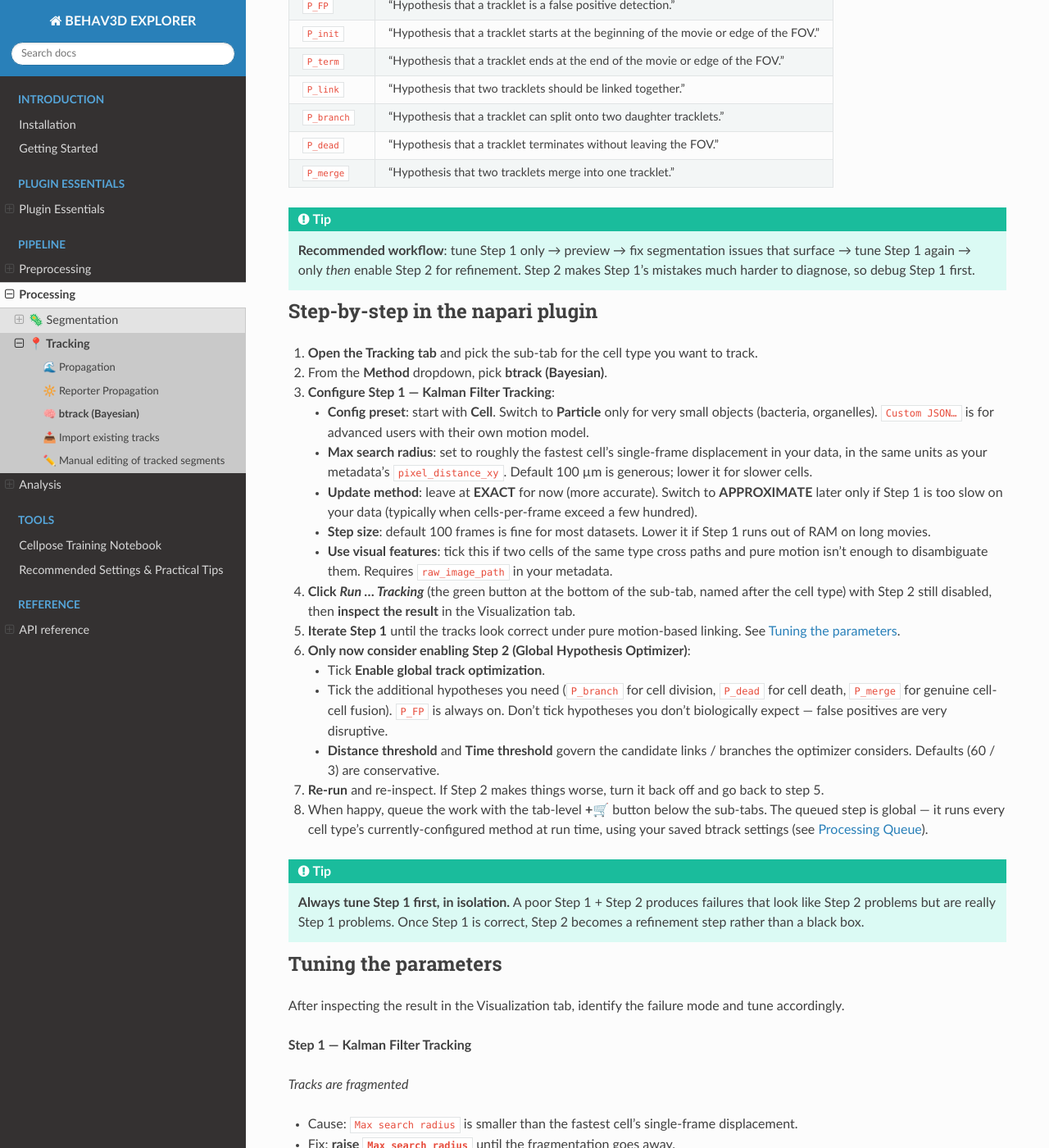
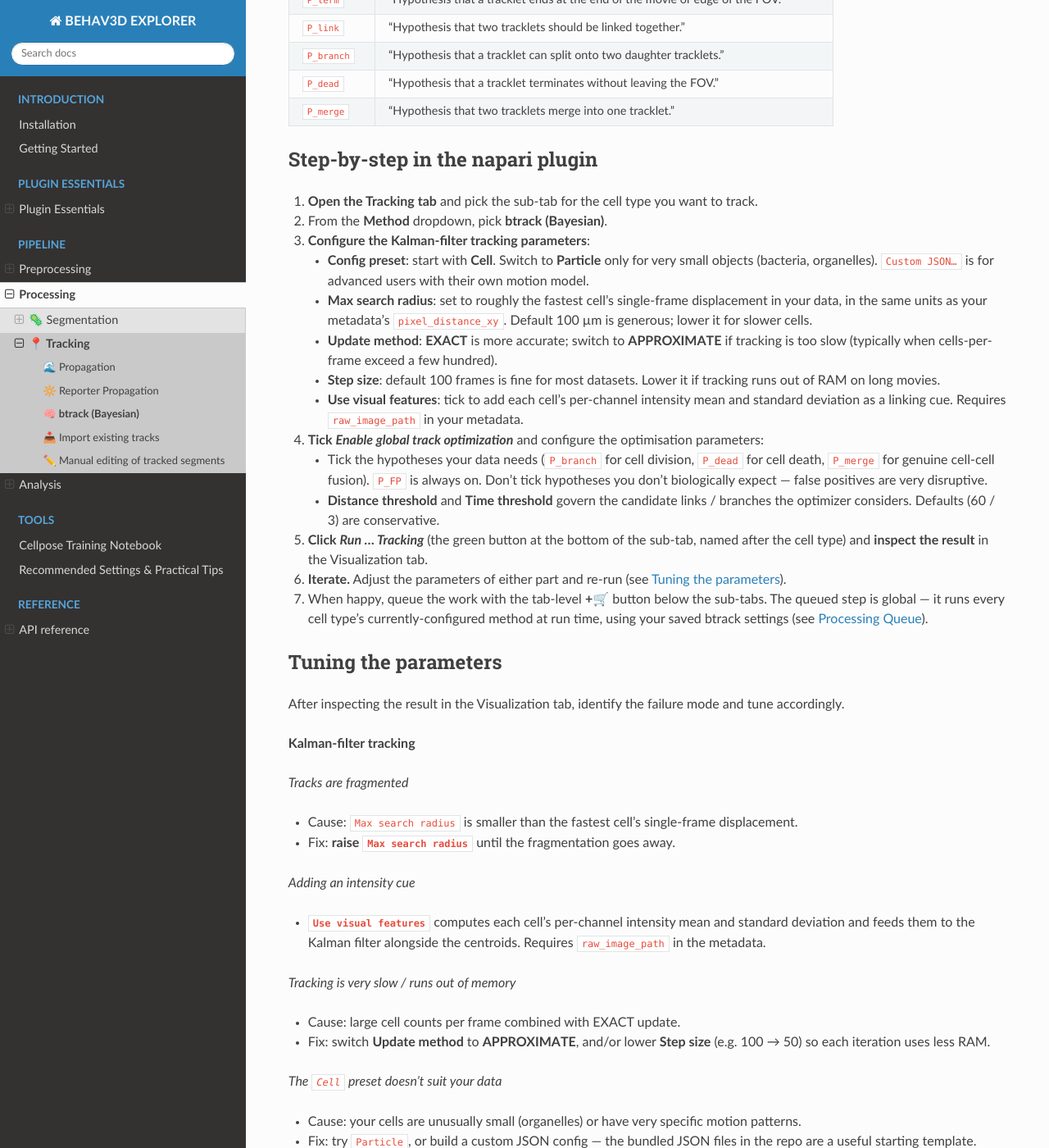
Before and after one commit to imAIgene-Dream3D/BEHAV3D, a Sphinx documentation site: the page built from docs/source/processing/tracking/btrack.md, in a window 1280 px wide and 1400 px high, scrolled down 1345 px. Shown: the whole window at 82% size. Built offline with Sphinx 7.4.7 and the Read the Docs theme 3.1.0, drawn with Linux system fonts in a browser that asks for light colours; some of the changed text lies outside the part shown.

Commit message:
wiki updated

````diff
--- a/docs/source/processing/tracking/btrack.md
+++ b/docs/source/processing/tracking/btrack.md
@@ -6,21 +6,24 @@
 its **hypothesis model** is *"used by the global optimizer to build the final set of
 tracks"* ([btrack documentation](https://btrack.readthedocs.io/en/stable/user_guide/configuration.html)).
 
-In BEHAV3D EXPLORER, btrack runs on a cell type's per-timepoint segmentation in two
-phases: the Kalman-filter tracker (always) and the global hypothesis optimiser
-(optional). Per the reference workflow it is the tracker used in routine practice
-for immune / motile cells (see [Tracking overview](index)).
+In BEHAV3D EXPLORER, btrack has **two parts** that work together on a cell type's
+per-timepoint segmentation: the **Kalman-filter tracker** and the **global
+hypothesis optimiser**. In routine lab practice both are used on every run — the
+optimiser is enabled. Per the reference workflow, btrack is the tracker used for
+immune / motile cells (see [Tracking overview](index)).
 
-## Two-step workflow
+## The two parts
 
-btrack runs in two phases inside BEHAV3D EXPLORER:
+- **Kalman-filter tracking** — links detections between frames using the motion
+  model.
+- **Global hypothesis optimisation** — resolves track merges, splits, terminations
+  and false positives across the whole track set. It is switched on with the
+  **Enable global track optimization** checkbox, which **defaults off in the GUI**;
+  in lab practice it is enabled on every run.
 
-1. **Step 1 — Kalman filter tracking**. Always runs.
-2. **Step 2 — Global hypothesis optimizer**. Optional, off by default. Resolves track merges, splits and false positives over the whole track set.
+Both parts run together in the final tracking.
 
-Tune Step 1 first and **validate visually** before turning on Step 2.
-
-### Step 1 — Kalman Filter Tracking *(always runs)*
+### Kalman-filter tracking parameters
 
 | Parameter | Default | Range | Effect |
 |---|---|---|---|
@@ -32,12 +35,12 @@
 | **Use visual features** | OFF | checkbox | When enabled, raw image intensity statistics (**mean and standard deviation per channel**) of each cell are computed alongside the centroids and fed to the Kalman filter as an extra cue. Requires `raw_image_path` in the metadata. |
 | **Workers** | 1 | 1 to (CPU cores − 1) | CPU cores for parallel feature extraction and zarr writing during btrack. The tracker itself is serial. |
 
-### Step 2 — Global Hypothesis Optimizer *(opt-in)*
+### Global hypothesis optimisation parameters
 
 | Parameter | Default | Effect |
 |---|---|---|
-| **Enable global track optimization** | OFF | Master switch for Step 2. |
-| **Hypotheses** | `P_FP, P_init, P_term, P_link` | Which hypotheses the optimizer considers (definitions below). `P_FP` is always required (the checkbox is disabled in the UI). `P_branch`, `P_dead` and `P_merge` are opt-in. |
+| **Enable global track optimization** | OFF (GUI default; enabled in routine practice) | Switches on the global optimiser. |
+| **Hypotheses** | `P_FP, P_init, P_term, P_link` | Which hypotheses the optimizer considers (definitions below). `P_FP` is always required (the checkbox is disabled in the UI). `P_branch`, `P_dead` and `P_merge` are added as your biology requires. |
 | **Distance threshold** (`dist_thresh`) | 60 | BEHAV3D's help text: *"Maximum distance for generating link/branch hypotheses in the optimizer"* (in the unit selected by the µm/px toggle). btrack's own documentation does not define this field in detail. |
 | **Time threshold** (`time_thresh`) | 3 | BEHAV3D's help text: *"Maximum frame gap for generating link hypotheses in the optimizer."* btrack's own documentation does not define this field in detail. |
 
@@ -53,38 +56,28 @@
 | `P_dead` | "Hypothesis that a tracklet terminates without leaving the FOV." |
 | `P_merge` | "Hypothesis that two tracklets merge into one tracklet." |
 
-```{tip}
-**Recommended workflow**: tune Step 1 only → preview → fix segmentation issues that surface → tune Step 1 again → only *then* enable Step 2 for refinement. Step 2 makes Step 1's mistakes much harder to diagnose, so debug Step 1 first.
-```
-
 ## Step-by-step in the napari plugin
 
 1. **Open the Tracking tab** and pick the sub-tab for the cell type you want to track.
 2. From the **Method** dropdown, pick **btrack (Bayesian)**.
-3. **Configure Step 1 — Kalman Filter Tracking**:
+3. **Configure the Kalman-filter tracking parameters**:
    - **Config preset**: start with **Cell**. Switch to **Particle** only for very small objects (bacteria, organelles). `Custom JSON…` is for advanced users with their own motion model.
    - **Max search radius**: set to roughly the fastest cell's single-frame displacement in your data, in the same units as your metadata's `pixel_distance_xy`. Default 100 µm is generous; lower it for slower cells.
-   - **Update method**: leave at **EXACT** for now (more accurate). Switch to **APPROXIMATE** later only if Step 1 is too slow on your data (typically when cells-per-frame exceed a few hundred).
-   - **Step size**: default 100 frames is fine for most datasets. Lower it if Step 1 runs out of RAM on long movies.
-   - **Use visual features**: tick this if two cells of the same type cross paths and pure motion isn't enough to disambiguate them. Requires `raw_image_path` in your metadata.
-4. **Click *Run … Tracking*** (the green button at the bottom of the sub-tab, named after the cell type) with Step 2 still disabled, then **inspect the result** in the Visualization tab.
-5. **Iterate Step 1** until the tracks look correct under pure motion-based linking. See [Tuning the parameters](#tuning-the-parameters).
-6. **Only now consider enabling Step 2 (Global Hypothesis Optimizer)**:
-   - Tick **Enable global track optimization**.
-   - Tick the additional hypotheses you need (`P_branch` for cell division, `P_dead` for cell death, `P_merge` for genuine cell-cell fusion). `P_FP` is always on. Don't tick hypotheses you don't biologically expect — false positives are very disruptive.
+   - **Update method**: **EXACT** is more accurate; switch to **APPROXIMATE** if tracking is too slow (typically when cells-per-frame exceed a few hundred).
+   - **Step size**: default 100 frames is fine for most datasets. Lower it if tracking runs out of RAM on long movies.
+   - **Use visual features**: tick to add each cell's per-channel intensity mean and standard deviation as a linking cue. Requires `raw_image_path` in your metadata.
+4. **Tick *Enable global track optimization*** and configure the optimisation parameters:
+   - Tick the hypotheses your data needs (`P_branch` for cell division, `P_dead` for cell death, `P_merge` for genuine cell-cell fusion). `P_FP` is always on. Don't tick hypotheses you don't biologically expect — false positives are very disruptive.
    - **Distance threshold** and **Time threshold** govern the candidate links / branches the optimizer considers. Defaults (60 / 3) are conservative.
-7. **Re-run** and re-inspect. If Step 2 makes things worse, turn it back off and go back to step 5.
-8. When happy, queue the work with the tab-level **+🛒** button below the sub-tabs. The queued step is global — it runs every cell type's currently-configured method at run time, using your saved btrack settings (see [Processing Queue](../../plugin_essentials/processing_queue)).
-
-```{tip}
-**Always tune Step 1 first, in isolation.** A poor Step 1 + Step 2 produces failures that look like Step 2 problems but are really Step 1 problems. Once Step 1 is correct, Step 2 becomes a refinement step rather than a black box.
-```
+5. **Click *Run … Tracking*** (the green button at the bottom of the sub-tab, named after the cell type) and **inspect the result** in the Visualization tab.
+6. **Iterate.** Adjust the parameters of either part and re-run (see [Tuning the parameters](#tuning-the-parameters)).
+7. When happy, queue the work with the tab-level **+🛒** button below the sub-tabs. The queued step is global — it runs every cell type's currently-configured method at run time, using your saved btrack settings (see [Processing Queue](../../plugin_essentials/processing_queue)).
 
 ## Tuning the parameters
 
 After inspecting the result in the Visualization tab, identify the failure mode and tune accordingly.
 
-**Step 1 — Kalman Filter Tracking**
+**Kalman-filter tracking**
 
 *Tracks are fragmented*
 - Cause: `Max search radius` is smaller than the fastest cell's single-frame displacement.
@@ -93,7 +86,7 @@
 *Adding an intensity cue*
 - **`Use visual features`** computes each cell's per-channel intensity mean and standard deviation and feeds them to the Kalman filter alongside the centroids. Requires `raw_image_path` in the metadata.
 
-*Step 1 is very slow / runs out of memory*
+*Tracking is very slow / runs out of memory*
 - Cause: large cell counts per frame combined with EXACT update.
 - Fix: switch **Update method** to **APPROXIMATE**, and/or lower **Step size** (e.g. 100 → 50) so each iteration uses less RAM.
 
@@ -101,27 +94,27 @@
 - Cause: your cells are unusually small (organelles) or have very specific motion patterns.
 - Fix: try `Particle`, or build a custom JSON config — the bundled JSON files in the repo are a useful starting template.
 
-**Step 2 — Global Hypothesis Optimizer**
+**Global hypothesis optimisation**
 
 *Cell divisions are tracked as two unrelated tracks*
 - Cause: `P_branch` is not enabled.
 - Fix: **tick `P_branch`** in the hypothesis list. Confirm divisions are now tracked as parent → two daughters in the output.
 
 *Spurious branches / merges appear where there shouldn't be any*
-- Cause: too many opt-in hypotheses are enabled.
+- Cause: too many hypotheses are enabled.
 - Fix: **untick the hypotheses you didn't biologically expect**. The defaults (`P_FP, P_init, P_term, P_link`) are deliberately conservative.
 
-*Step 2 doesn't bridge gaps you expected it to*
+*The optimisation doesn't bridge gaps you expected it to*
 - Cause: `Time threshold` is too short, or `Distance threshold` is too small.
 - Fix: **raise both gradually**. Default `60 / 3` is conservative; doubling either is a reasonable next attempt.
 
-*Step 2 produces too many bridges across unrelated cells*
+*The optimisation produces too many bridges across unrelated cells*
 - Cause: `Time threshold` / `Distance threshold` are too generous.
 - Fix: **lower one of them**, usually `Time threshold` first.
 
 *The optimisation step is very slow*
 - Cause: a large hypothesis set combined with large `Time threshold` / `Distance threshold`.
-- Fix: tighten the thresholds, or run Step 1 alone first to confirm the issue isn't in the input tracks.
+- Fix: tighten the thresholds.
 
 ## Outputs
 
@@ -137,13 +130,12 @@
 - **Start with the `Cell` preset.** It is the bundled default and the one the lab tunes against. Switch to `Particle` only for genuinely small objects (bacteria, organelles).
 - **Use `EXACT` update unless tracking is too slow.** EXACT is the safer default; switch to `APPROXIMATE` once your cells-per-frame counts exceed a few hundred and runtime becomes a problem.
 - **`Use visual features`** feeds each cell's per-channel intensity mean and standard deviation to the Kalman filter alongside the centroids. Requires `raw_image_path` in the metadata.
-- **Enable Step 2 only after Step 1 looks correct.** A poor Step 1 + Step 2 = mysterious failures that are very hard to diagnose. Build confidence in Step 1 first.
 - **`P_branch` is the right hypothesis for cell division.** Without it, mitosis events will be tracked as two unrelated tracks starting where the parent ended.
 - **Workers are capped at one less than your CPU core count.** btrack itself is serial; the workers parallelise per-timepoint feature extraction and zarr writing, not the tracker.
 
 ## Things this page does **not** claim
 
-- Specific per-sample runtimes — depends on cells-per-frame, frames, and Step 2 hypothesis set.
+- Specific per-sample runtimes — depends on cells-per-frame, frames, and the optimisation's hypothesis set.
 
 ## See also
 
````
Also changed, not shown: docs/source/processing/tracking/index.md (+1 -1 lines).
